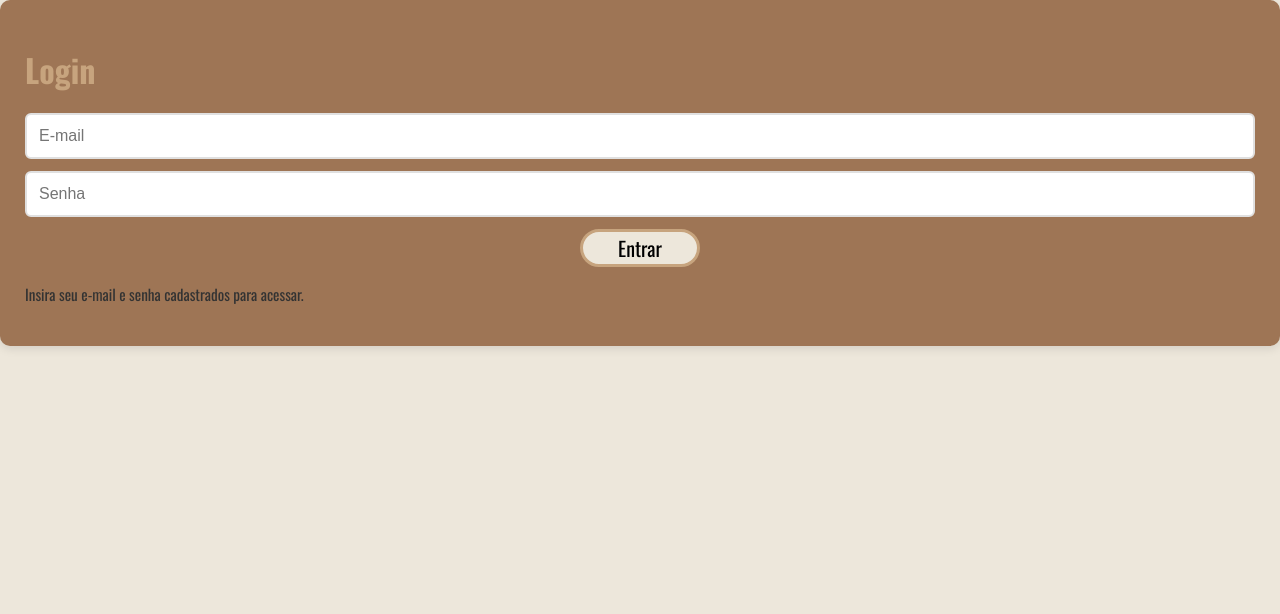
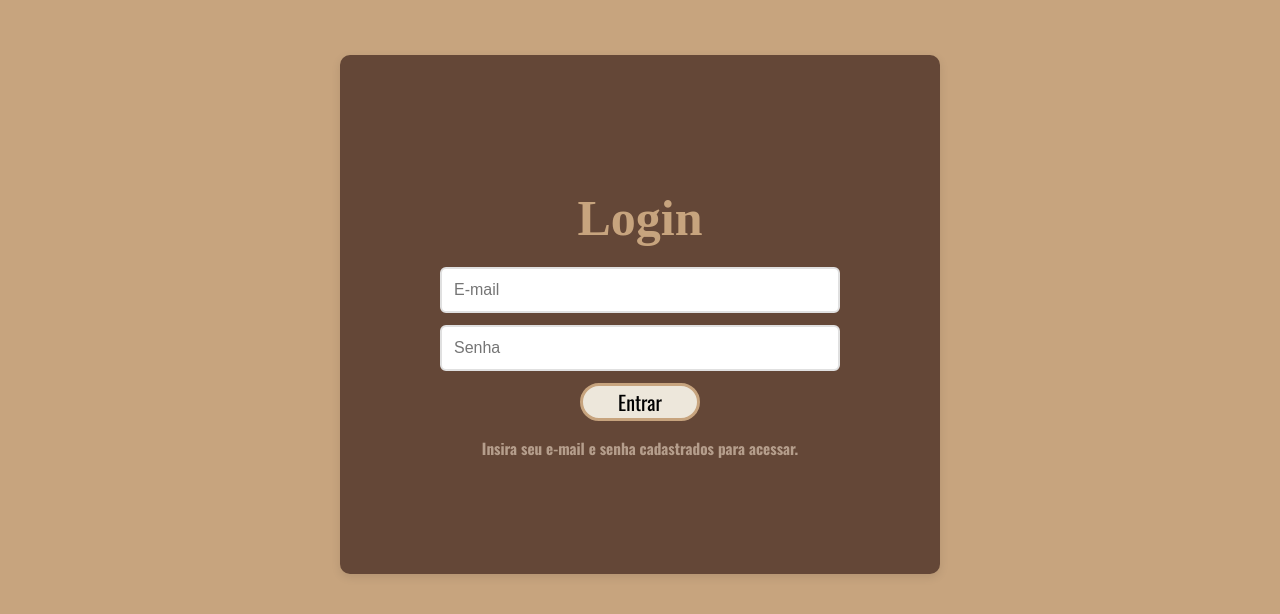
Before and after one commit to beatryzcsr/Projeto_revisao, a React (Vite) app in the folder Front-End/: page / in a window 1280 px wide. Shown: the top 614 px of the page. Built offline with nearby package versions, Linux system fonts and the light colour scheme; a web font is replaced by a local one.

Commit message:
CSS FINAL

```diff
--- a/Front-End/src/index.css
+++ b/Front-End/src/index.css
@@ -15,7 +15,7 @@
 
 body {
   margin: 0;
-  background: var(--rosa);
+  background: var(--verde);
   font-family: var(--texto);
 }
 
@@ -190,7 +190,7 @@ body {
   padding: 0.5rem 1.1rem;
   border: none;
   cursor: pointer;
-  font-family: var(--texto);
+  font-family: var(--titulo);
 }
 
 .btn-primary {
@@ -202,6 +202,7 @@ body {
   display: inline-flex;
   align-items: center;
   justify-content: center;
+
 }
 
 .btn-primary:hover {
@@ -210,6 +211,8 @@ body {
 
 .btn-warning { background: #f59e0b; color: #fff; }
 .btn-danger { background: #dc2626; color: #fff; }
+
+
 
 /* ── MENSAGENS ── */
 .msg {
@@ -240,20 +243,48 @@ body {
 }
 
 /* ── FORMULÁRIOS E CARDS ── */
-.form-card,
-.auth-card {
-  background: var(--amarelo);
-  padding: 25px;
+
+.container2{
+  display: flex;
+  justify-content: center;
+  margin-top: 55px;
+  margin-bottom: 45px;
+}
+.form-card{
+  margin: 50px;
+  padding: 30px;
+  display: flex;
+  align-items: center;
+  flex-direction: column;
+  background: var(--deep_Espresso);
   border-radius: 10px;
   box-shadow: 0 3px 10px rgba(0,0,0,0.1);
-  margin-bottom: 30px;
+}
+
+.TituloProduto h2 {
+  margin: 10px;
+  font-family: var(--titulo);
+  color: var(--rosa);
+}
+
+
+.auth-card {
+  padding: 100px;
+  display: flex;
+  align-items: center;
+  flex-direction: column;
+  background: var(--deep_Espresso);
+  border-radius: 10px;
+  box-shadow: 0 3px 10px rgba(0,0,0,0.1);
+
 }
 
 .form-card h1,
 .auth-card h1 {
-  font-family: var(--texto);
+  font-family: var(--titulo);
   color: var(--verde);
   margin-bottom: 20px;
+  font-size: 50px;
 }
 
 .form-card form,
@@ -261,6 +292,7 @@ body {
   display: flex;
   flex-direction: column;
   gap: 12px;
+  width: 25rem;
 }
 
 .form-card input,
@@ -315,11 +347,13 @@ body {
 .auth-note {
   margin-top: 1rem;
   font-size: 0.95rem;
-  color: #333;
+  color: var(--soft_Linen);
+  font-weight: bold;
 }
 
 /* ── LISTA DE PRODUTOS ── */
 .produto {
+  margin:10px;
   background: var(--amarelo);
   padding: 15px 20px;
   border-radius: 8px;
@@ -367,7 +401,11 @@ body {
 
 /* Busca */
 input[placeholder="Buscar..."] {
-  width: 100%;
+  display: flex;
+  align-self: center;
+  justify-content: center;
+  width: 97%;
+  margin: 10px;
   padding: 12px;
   border: 2px solid #e0e0e0;
   border-radius: 6px;
--- a/Front-End/src/pages/Listagem.jsx
+++ b/Front-End/src/pages/Listagem.jsx
@@ -163,13 +163,17 @@ export default function ProdutosPage() {
         {/* ========================
             LISTAGEM (EMBAIXO)
         ======================== */}
+      <div className='TituloProduto'>
+       <h2>Produtos</h2>
+      </div>
+      <div className='busca'>
 
-       <h2>Produtos</h2>
         <input
           placeholder="Buscar..."
           value={busca}
           onChange={e => setBusca(e.target.value)}
         />
+      </div>
 
         {loading && <p>Carregando...</p>}
         {erro && <p>{erro}</p>}
--- a/Front-End/src/pages/Login.jsx
+++ b/Front-End/src/pages/Login.jsx
@@ -28,7 +28,7 @@ export default function Login() {
 
   return (
     <div className="login-page">
-      <div className="container">
+      <div className="container2">
         <div className="auth-card">
           <h1>Login</h1>
 
```
